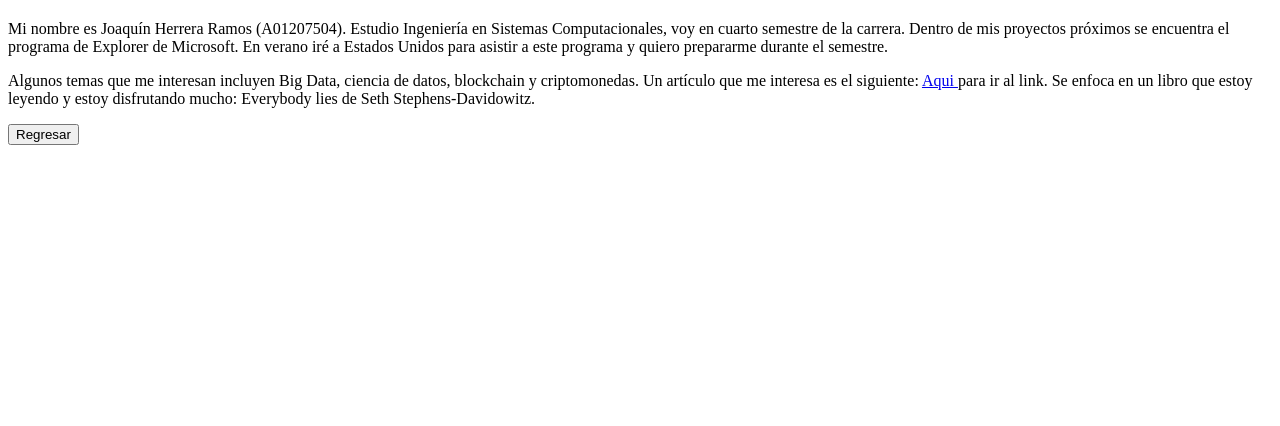
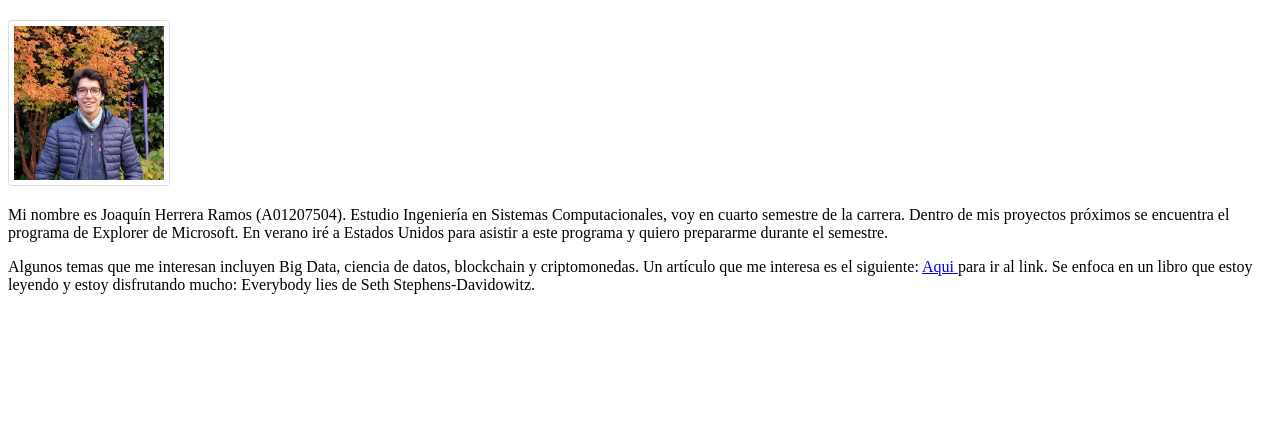
Before and after one commit to 97joaquinhr/DAW_A01207504, a PHP site: page /Lab1/introduccion.html in a window 1280 px wide. Shown: the part 47-473 px from the top of the page. Run offline with PHP 8.4, Linux system fonts and the light colour scheme.

Commit message:
created image

```diff
--- a/Lab1/introduccion.html
+++ b/Lab1/introduccion.html
@@ -3,10 +3,12 @@
     <head>
         <title>Introduccion</title>
         <meta charset="utf-8">
+        <link rel="stylesheet" href="../Lab3/style.css">
     </head>
     <body>
         <article>
             <header><h1>Introduccion</h1></header>
+            <img src="slack.jpg" alt="Perfil">
             <p>Mi nombre es Joaquín Herrera Ramos (A01207504). Estudio Ingeniería en Sistemas Computacionales, voy en cuarto semestre de la carrera. Dentro de mis proyectos próximos se encuentra el programa de Explorer de Microsoft. En verano iré a Estados Unidos para asistir a este programa y quiero prepararme durante el semestre. </p>
             <p>Algunos temas que me interesan incluyen Big Data, ciencia de datos, blockchain y criptomonedas.
             Un artículo que me interesa es el siguiente:
--- a/Lab1/preguntas.html
+++ b/Lab1/preguntas.html
@@ -2,7 +2,7 @@
 <html lang="es">
     <head>
         <Title>Preguntas</Title>
-        <link rel="stylesheet" href="style.css">
+        <link rel="stylesheet" href="../Lab3/style.css">
         <meta charset="utf-8">
     </head>
     <body>
--- a/Lab3/style.css
+++ b/Lab3/style.css
@@ -1,3 +1,16 @@
+table {
+    border-collapse: collapse;
+}
+
+td, th {
+    border: 1px solid #dddddd;
+    text-align: left;
+    padding: 8px;
+}
+
+tr:nth-child(even) {
+    background-color: #dddddd;
+}
 ul {
     list-style-type: none;
     margin: 0;
@@ -5,7 +18,13 @@
     overflow: hidden;
     background-color: #333;
 }
+img{
+    border: 1px solid #ddd;
+    border-radius: 4px;
+    padding: 5px;
+    width: 150px;
 
+}
 li {
     float: left;
 }
```
Also changed, not shown: Lab1/Slack.jpg (added).
